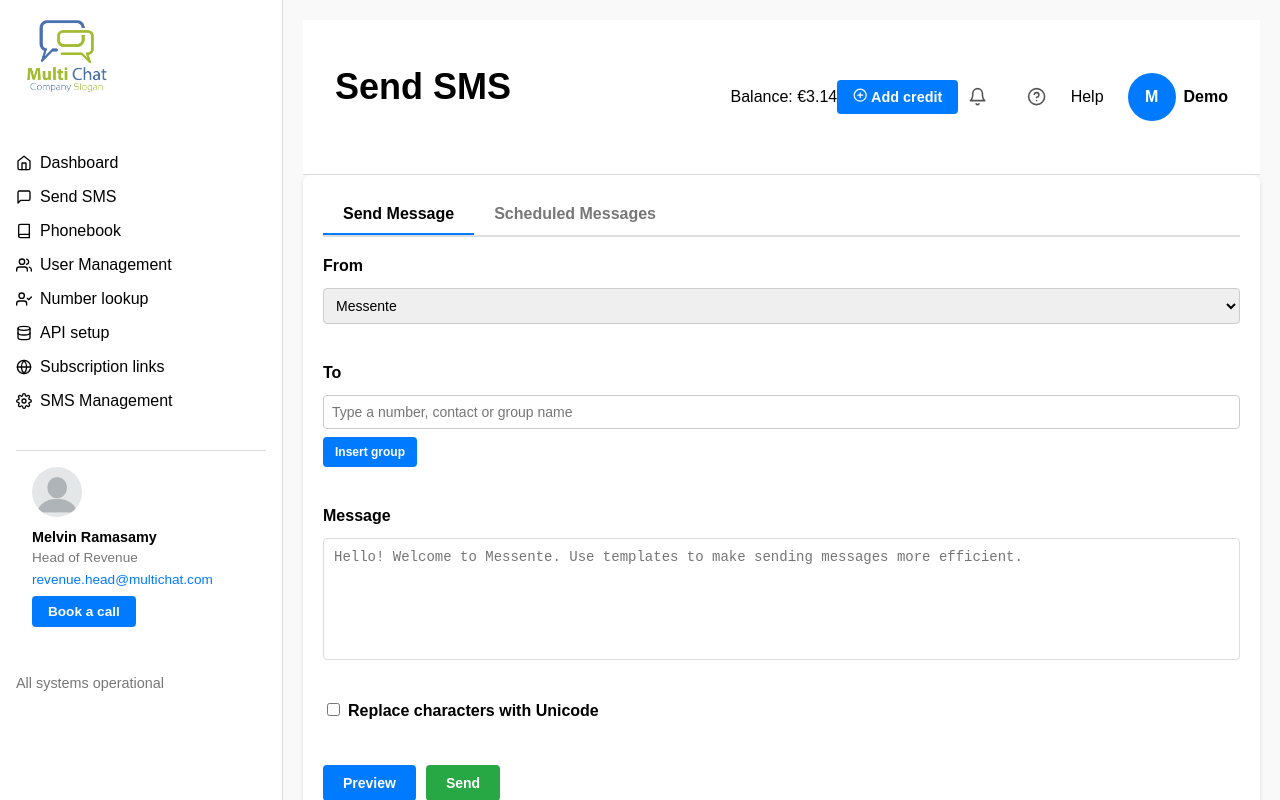
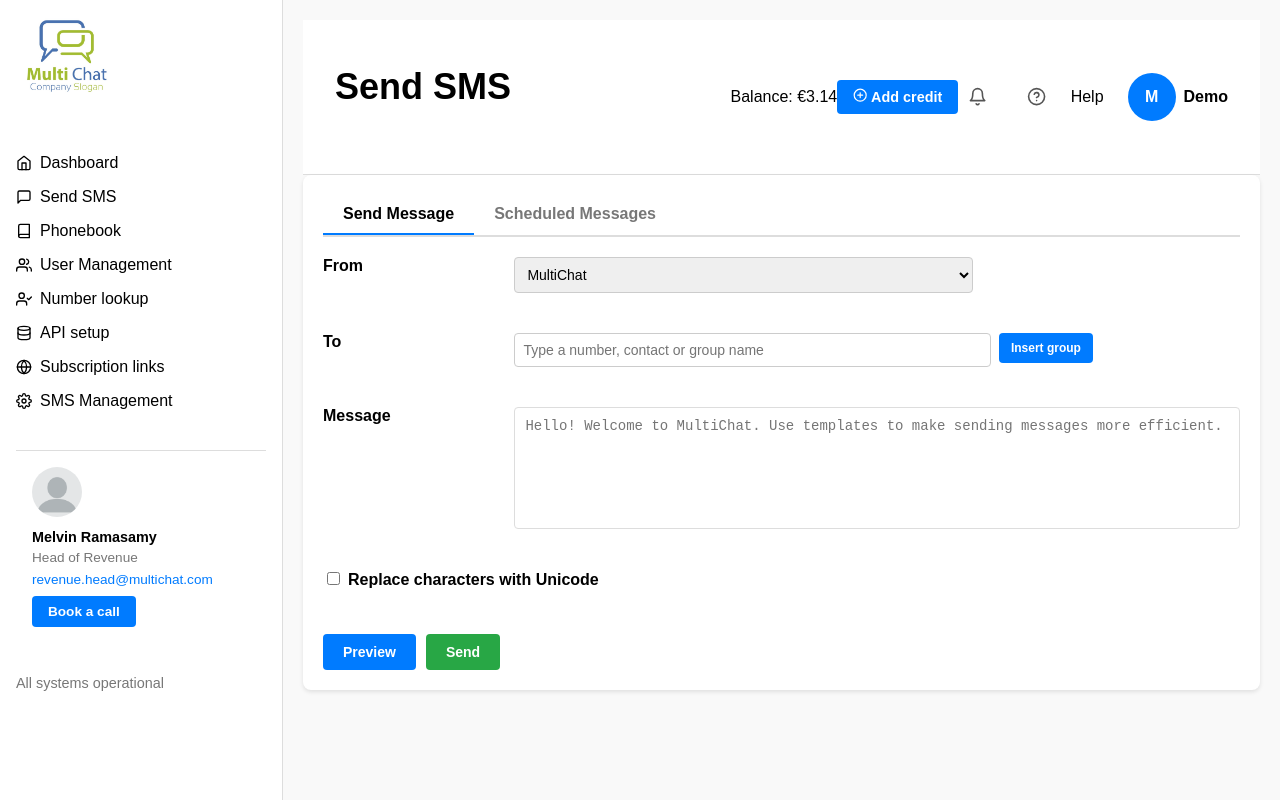
Before and after one commit to NandhiniKarvendhan/SMS-gateway-demo, a React (Create React App) app: page /send-sms in a window 1280 px wide. Built offline with nearby package versions, Linux system fonts and the light colour scheme; no server answers.

Commit message:
Updating the styles

```diff
--- a/src/pages/SentSmsPage.jsx
+++ b/src/pages/SentSmsPage.jsx
@@ -18,7 +18,7 @@
             <div className="form-group">
               <label htmlFor="from" className="form-label">From</label>
               <select id="from" name="from" className="form-control">
-                <option value="Messente">Messente</option>
+                <option value="Messente">MultiChat</option>
               </select>
             </div>
             <div className="form-group">
@@ -37,14 +37,14 @@
               <textarea
                 id="message"
                 name="message"
-                placeholder="Hello! Welcome to Messente. Use templates to make sending messages more efficient."
+                placeholder="Hello! Welcome to MultiChat. Use templates to make sending messages more efficient."
                 className="form-control"
                 rows="4"
               ></textarea>
             </div>
             <div className="form-group">
-              <label className="form-label">
-                <input type="checkbox" />
+              <label className="form-label check-box">
+                <input  type="checkbox" />
                 Replace characters with Unicode
               </label>
             </div>
--- a/src/pages/styles/SentSms.css
+++ b/src/pages/styles/SentSms.css
@@ -51,12 +51,16 @@
 
 .form-group {
   display: flex;
-  flex-direction: column;
+  flex-direction: row;
   gap: 8px;
 }
 
 .form-label {
+  width: 20% ;
   font-weight: bold;
+}
+.form-label.check-box {
+  width: auto;
 }
 
 .form-control {
@@ -118,8 +122,8 @@
   background-color: #218838;
 }
 
-.form-group input{
-  width: auto;
+.form-group input, .form-group select{
+  width: 50%;
 }
 /* Checkbox */
 .form-group input[type="checkbox"] {
```
